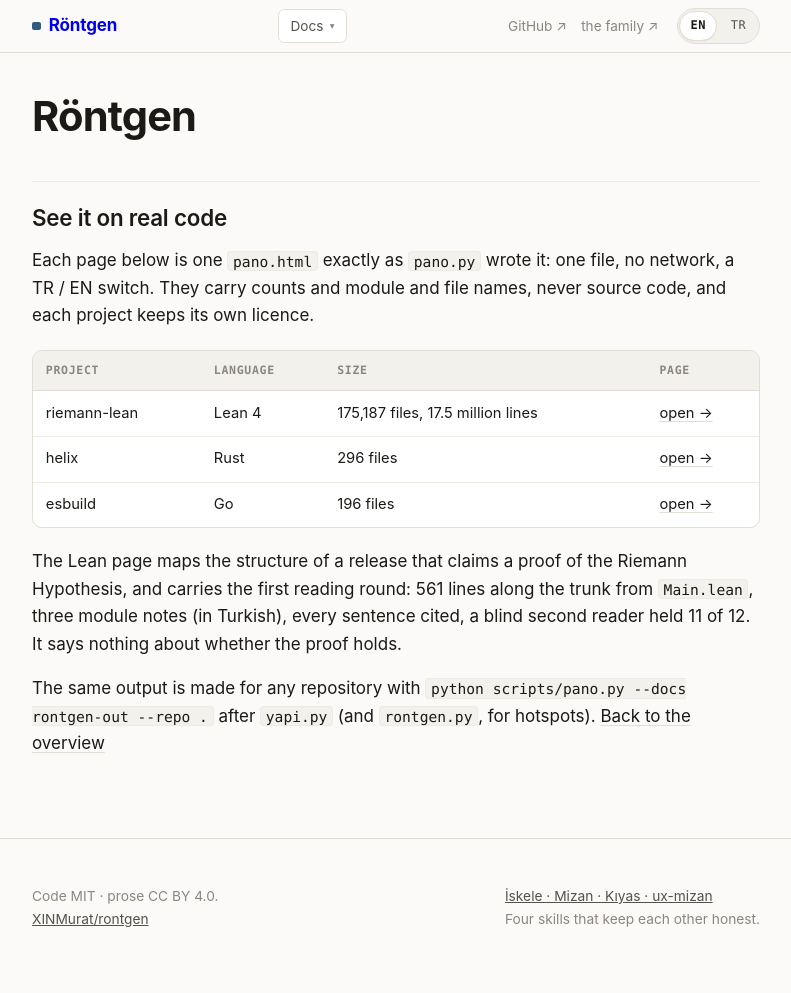
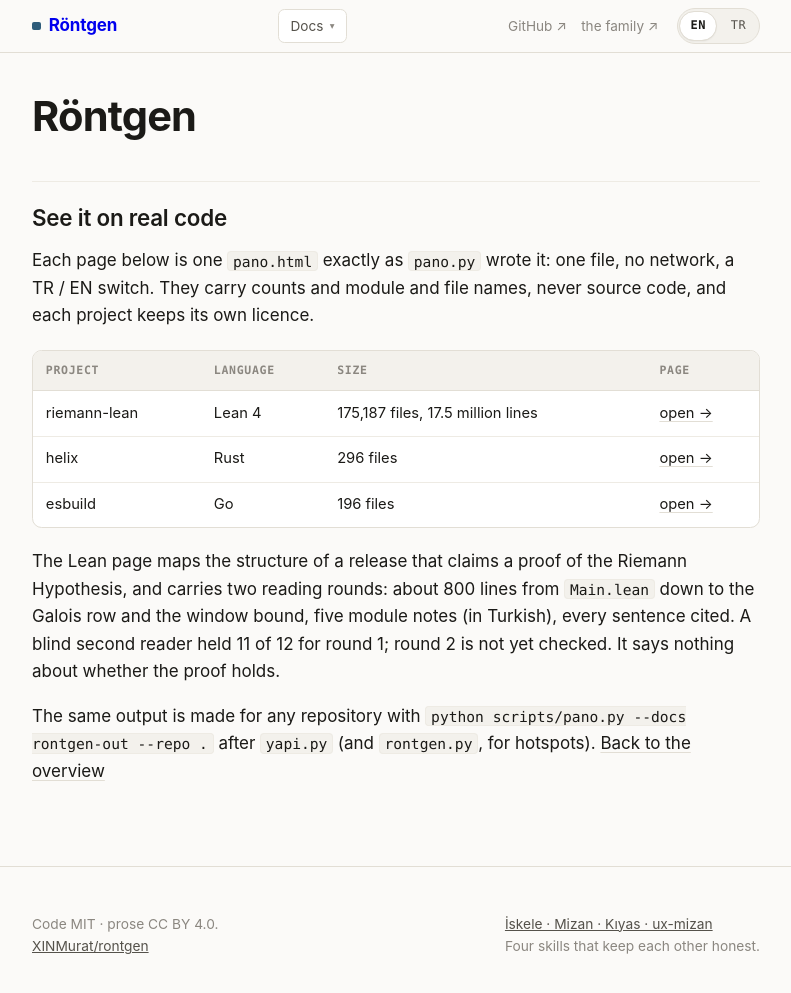
Before and after one commit to XINMurat/rontgen, a Jekyll site: the page built from docs/ornekler.md, in a window 1280 px wide and 1019 px high. Shown: the top 993 px of the window, without its empty margins (244-1035 px from the left). Built offline with Jekyll 4.4.1, drawn with Linux system fonts in a browser that asks for light colours.

Commit message:
ornekler: Lean ornegi iki okuma turuyla (yaklasik 800 satir, 5 modul notu; tur 2 ikinci okuyucusu bekliyor)
Co-Authored-By: Claude Opus 5.5 <noreply@anthropic.com>

```diff
--- a/docs/ornekler.md
+++ b/docs/ornekler.md
@@ -18,9 +18,9 @@ counts and module and file names, never source code, and each project keeps its
 | helix | Rust | 296 files | [open →](ornekler/helix.html) |
 | esbuild | Go | 196 files | [open →](ornekler/esbuild.html) |
 
-The Lean page maps the structure of a release that claims a proof of the Riemann Hypothesis, and carries the first
-reading round: 561 lines along the trunk from `Main.lean`, three module notes (in Turkish), every sentence cited, a blind
-second reader held 11 of 12. It says nothing about whether the proof holds.
+The Lean page maps the structure of a release that claims a proof of the Riemann Hypothesis, and carries two reading
+rounds: about 800 lines from `Main.lean` down to the Galois row and the window bound, five module notes (in Turkish), every
+sentence cited. A blind second reader held 11 of 12 for round 1; round 2 is not yet checked. It says nothing about whether the proof holds.
 
 The same output is made for any repository with `python scripts/pano.py --docs rontgen-out --repo .` after `yapi.py`
 (and `rontgen.py`, for hotspots). [Back to the overview](./)
@@ -40,8 +40,9 @@ modül ve dosya adları taşırlar, kaynak kod asla; her proje kendi lisansını
 | helix | Rust | 296 dosya | [aç →](ornekler/helix.html#tr) |
 | esbuild | Go | 196 dosya | [aç →](ornekler/esbuild.html#tr) |
 
-Lean sayfası, Riemann Hipotezi'nin bir ispatını iddia eden bir yayının yapısını haritalar ve ilk okuma turunu taşır:
-`Main.lean`'den inen gövde boyunca 561 satır, üç modül notu, her cümle atıflı, kör ikinci okuyucu 12'nin 11'ini doğruladı.
+Lean sayfası, Riemann Hipotezi'nin bir ispatını iddia eden bir yayının yapısını haritalar ve iki okuma turunu taşır:
+`Main.lean`'den Galois satırına ve pencere sınırına inen yaklaşık 800 satır, beş modül notu, her cümle atıflı. Kör ikinci okuyucu
+tur 1'de 12'nin 11'ini doğruladı; tur 2 henüz denetlenmedi.
 İspatın geçerli olup olmadığı hakkında bir şey söylemez.
 
 Aynı çıktı her depo için, `yapi.py`'den (sıcak noktalar için `rontgen.py`'den de) sonra
```
Also changed, not shown: docs/ornekler/riemann-lean.html (+1 -1 lines).
